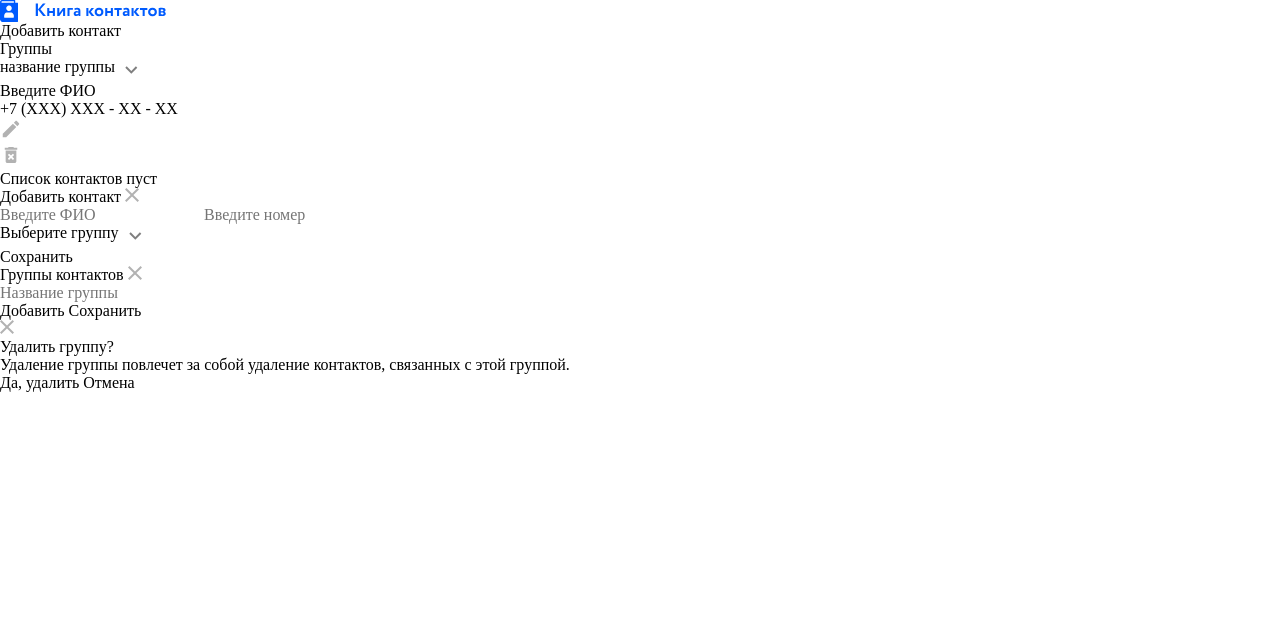
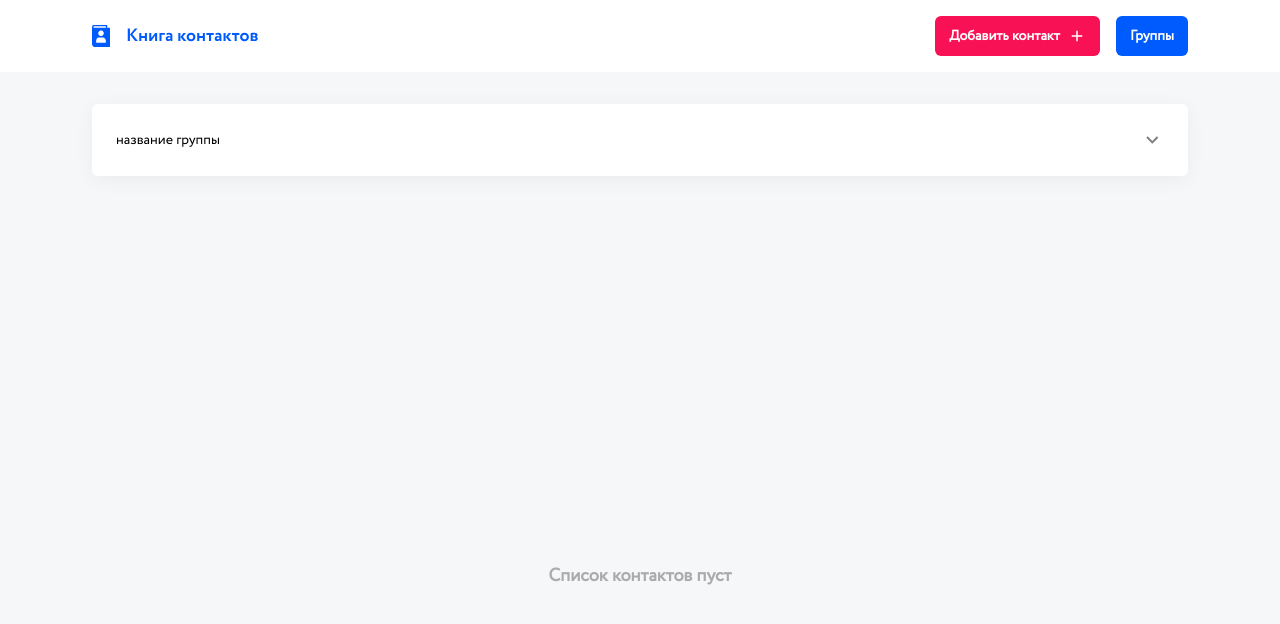
Before and after one commit to MiraslauSharkouski/todo-contacts-list, a website built with Vite: page index.html in a window 1280 px wide. Built offline with nearby package versions, Linux system fonts and the light colour scheme.

Commit message:
fix style

```diff
--- a/index.html
+++ b/index.html
@@ -6,7 +6,7 @@
   <meta name="viewport" content="width=device-width, initial-scale=1.0">
   <title>Список контактов</title>
   <link rel="stylesheet" href="./src/css/reset.css">
-  <link rel="stylesheet" href="./src/css/reset.css">
+  <link rel="stylesheet" href="./src/css/style.css">
 </head>
 
 <body class="body">
```
